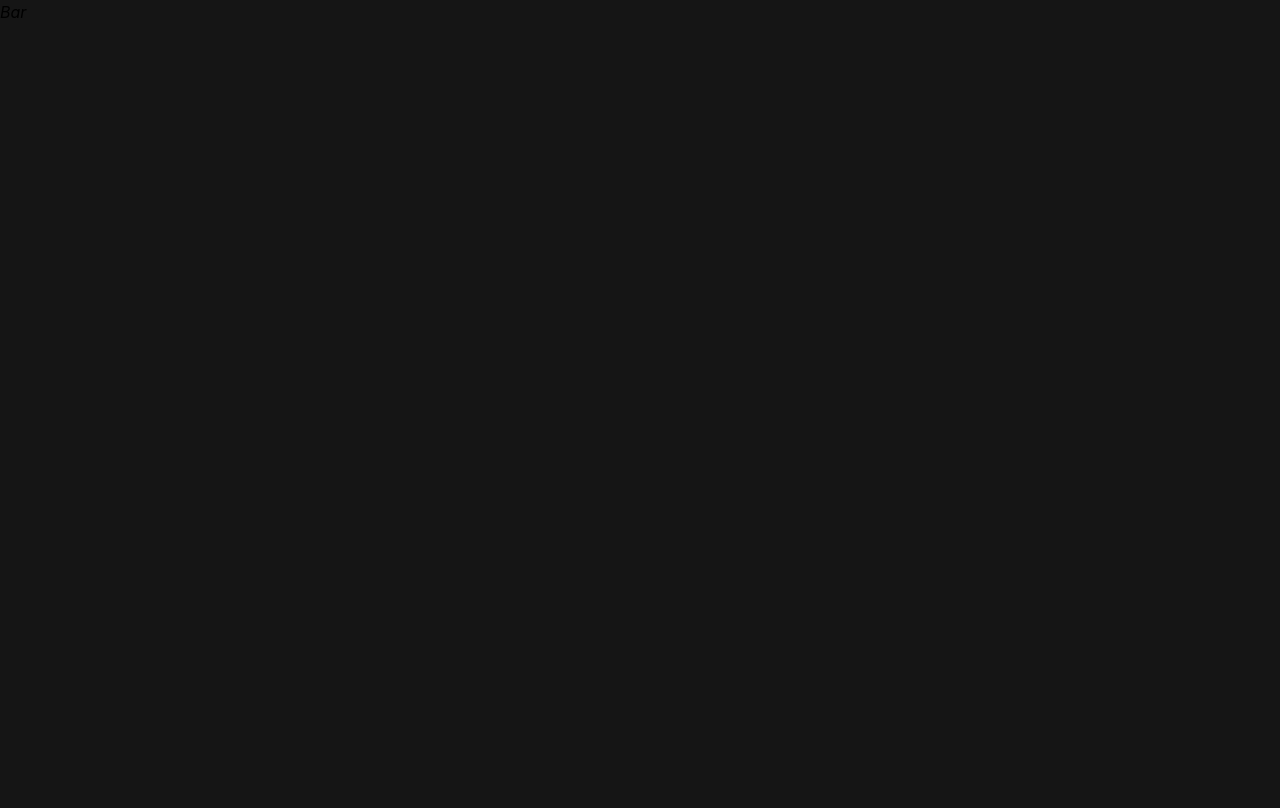
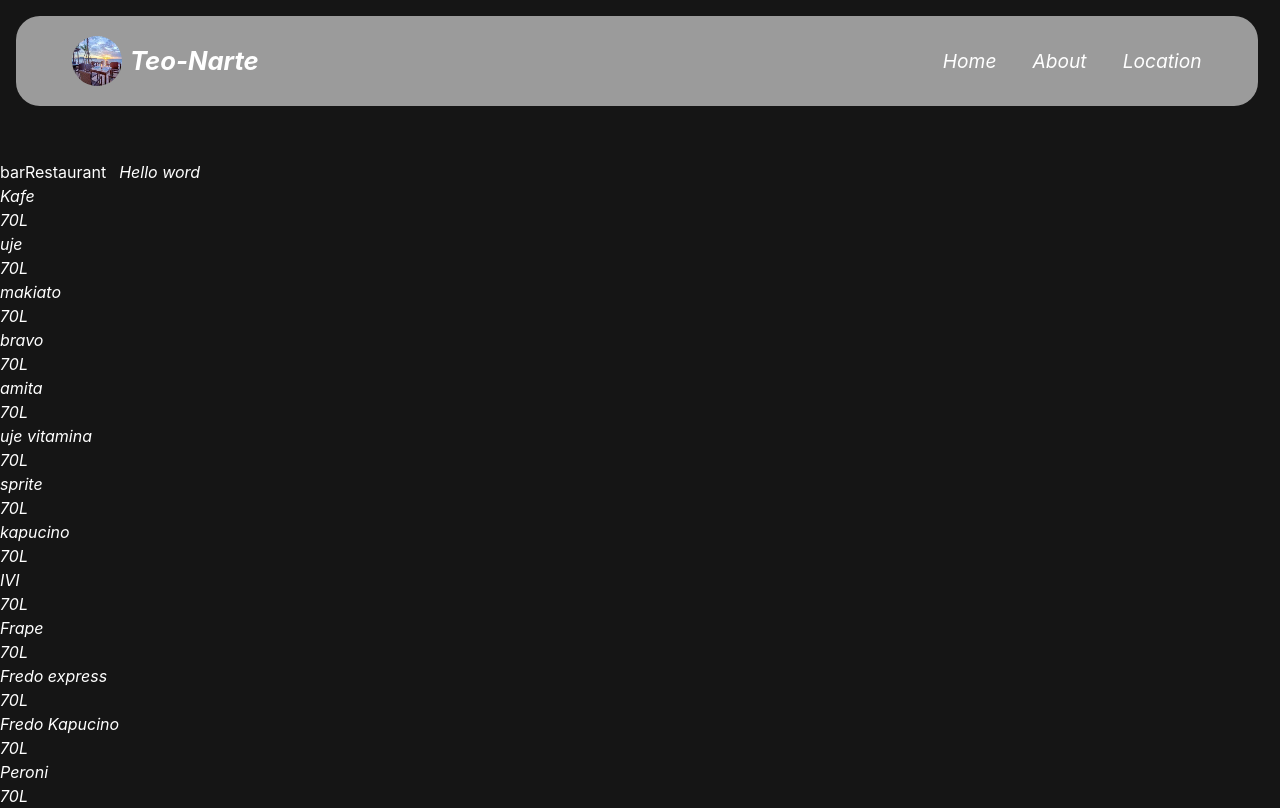
Before and after one commit to Don-Debug/Next-Restaurant, a Next.js app: page /menu in a window 1280 px wide. Built offline with nearby package versions, Linux system fonts and the light colour scheme.

Commit message:
[still working]

```diff
--- a/app/components/Location.tsx
+++ b/app/components/Location.tsx
@@ -7,7 +7,7 @@ export default function Location() {
       <h1 className=" text-center text-[2rem] mt-[10rem] font-bold">
         Location
       </h1>
-      <div className="md:w-[80%] w-[95%] aspect-[1/1] bg-blured mx-auto mt-[7rem] box-shadow mb-[11rem]">
+      <div className="md:w-[80%] w-[95%] aspect-[1/0.7] bg-blured mx-auto mt-[7rem] box-shadow mb-[11rem]">
         <Link
           href={`https://www.google.com/maps/place/Teo+Narte/@40.4909636,19.4310598,17.75z/data=!4m6!3m5!1s0x134531c7fa62f781:0xb03eaebbcf9603c0!8m2!3d40.4910618!4d19.4302856!16s%2Fg%2F11jy0jn408`}
           target="blank"
--- /dev/null
+++ b/app/constmenu/Barmenu.tsx
@@ -0,0 +1,56 @@
+const barMenu = [
+  {
+    name: "Kafe",
+    price: "70L",
+  },
+  {
+    name: "uje",
+    price: "70L",
+  },
+  {
+    name: "makiato",
+    price: "70L",
+  },
+  {
+    name: "bravo",
+    price: "70L",
+  },
+  {
+    name: "amita",
+    price: "70L",
+  },
+  {
+    name: "uje vitamina",
+    price: "70L",
+  },
+  {
+    name: "sprite",
+    price: "70L",
+  },
+  {
+    name: "kapucino",
+    price: "70L",
+  },
+  {
+    name: "IVI",
+    price: "70L",
+  },
+  {
+    name: "Frape",
+    price: "70L",
+  },
+  {
+    name: "Fredo express",
+    price: "70L",
+  },
+  {
+    name: "Fredo Kapucino",
+    price: "70L",
+  },
+  {
+    name: "Peroni",
+    price: "70L",
+  },
+];
+
+export default barMenu;
--- /dev/null
+++ b/app/constmenu/Restaurantmenu.tsx
@@ -0,0 +1,56 @@
+const RestaurantMenu = [
+  {
+    name: "Levrek",
+    price: "70L",
+  },
+  {
+    name: "Koce",
+    price: "70L",
+  },
+  {
+    name: "Barbun",
+    price: "70L",
+  },
+  {
+    name: "Margarita",
+    price: "70L",
+  },
+  {
+    name: "Spageti fruta deti",
+    price: "70L",
+  },
+  {
+    name: "Supe Peshku",
+    price: "70L",
+  },
+  {
+    name: "Proshute",
+    price: "70L",
+  },
+  {
+    name: "Tave Saganaq",
+    price: "70L",
+  },
+  {
+    name: "Tave Peshku",
+    price: "70L",
+  },
+  {
+    name: "Ngjala",
+    price: "70L",
+  },
+  {
+    name: "Patate te skuqura",
+    price: "70L",
+  },
+  {
+    name: "Xaxiq",
+    price: "70L",
+  },
+  {
+    name: "Sallate Greke",
+    price: "70L",
+  },
+];
+
+export default RestaurantMenu;
--- a/app/globals.css
+++ b/app/globals.css
@@ -3,81 +3,6 @@
 @tailwind utilities;
 
 @import url("https://fonts.googleapis.com/css2?family=Inter&display=swap");
-
-:root {
-  --max-width: 1100px;
-  --border-radius: 12px;
-  --font-mono: ui-monospace, Menlo, Monaco, "Cascadia Mono", "Segoe UI Mono",
-    "Roboto Mono", "Oxygen Mono", "Ubuntu Monospace", "Source Code Pro",
-    "Fira Mono", "Droid Sans Mono", "Courier New", monospace;
-
-  --foreground-rgb: 0, 0, 0;
-  --background-start-rgb: 214, 219, 220;
-  --background-end-rgb: 255, 255, 255;
-
-  --primary-glow: conic-gradient(
-    from 180deg at 50% 50%,
-    #16abff33 0deg,
-    #0885ff33 55deg,
-    #54d6ff33 120deg,
-    #0071ff33 160deg,
-    transparent 360deg
-  );
-  --secondary-glow: radial-gradient(
-    rgba(255, 255, 255, 1),
-    rgba(255, 255, 255, 0)
-  );
-
-  --tile-start-rgb: 239, 245, 249;
-  --tile-end-rgb: 228, 232, 233;
-  --tile-border: conic-gradient(
-    #00000080,
-    #00000040,
-    #00000030,
-    #00000020,
-    #00000010,
-    #00000010,
-    #00000080
-  );
-
-  --callout-rgb: 238, 240, 241;
-  --callout-border-rgb: 172, 175, 176;
-  --card-rgb: 180, 185, 188;
-  --card-border-rgb: 131, 134, 135;
-}
-
-@media (prefers-color-scheme: dark) {
-  :root {
-    --foreground-rgb: 255, 255, 255;
-    --background-start-rgb: 0, 0, 0;
-    --background-end-rgb: 0, 0, 0;
-
-    --primary-glow: radial-gradient(rgba(1, 65, 255, 0.4), rgba(1, 65, 255, 0));
-    --secondary-glow: linear-gradient(
-      to bottom right,
-      rgba(1, 65, 255, 0),
-      rgba(1, 65, 255, 0),
-      rgba(1, 65, 255, 0.3)
-    );
-
-    --tile-start-rgb: 2, 13, 46;
-    --tile-end-rgb: 2, 5, 19;
-    --tile-border: conic-gradient(
-      #ffffff80,
-      #ffffff40,
-      #ffffff30,
-      #ffffff20,
-      #ffffff10,
-      #ffffff10,
-      #ffffff80
-    );
-
-    --callout-rgb: 20, 20, 20;
-    --callout-border-rgb: 108, 108, 108;
-    --card-rgb: 100, 100, 100;
-    --card-border-rgb: 200, 200, 200;
-  }
-}
 
 * {
   box-sizing: border-box;
@@ -100,7 +25,7 @@ html::-webkit-scrollbar {
 }
 
 body {
-  color: rgb(var(--foreground-rgb));
+  color: #fff;
   background-color: #151515;
 }
 .bg-blured {
--- /dev/null
+++ b/app/menu/components/Bar.tsx
@@ -0,0 +1,15 @@
+import Link from "next/link";
+import barMenu from "../../constmenu/Barmenu";
+
+export default function Bar() {
+  return (
+    <div>
+      {barMenu.map((bar) => (
+        <div key={bar.name} className="flex flex-col">
+          <h1>{bar.name}</h1>
+          <p>{bar.price}</p>
+        </div>
+      ))}
+    </div>
+  );
+}
--- /dev/null
+++ b/app/menu/components/Restaurant.tsx
@@ -0,0 +1,15 @@
+import Link from "next/link";
+import RestaurantMenu from "../../constmenu/Restaurantmenu";
+
+export default function Restaurant() {
+  return (
+    <div>
+      {RestaurantMenu.map((restaurant) => (
+        <div key={restaurant.name} className="flex flex-wrap">
+          <h1>{restaurant.name}</h1>
+          <p>{restaurant.price}</p>
+        </div>
+      ))}
+    </div>
+  );
+}
--- a/app/menu/page.tsx
+++ b/app/menu/page.tsx
@@ -1,7 +1,45 @@
-export default function Home() {
+"use client";
+import React, { useState } from "react";
+import Link from "next/link";
+import barMenu from "../constmenu/Barmenu";
+import Navbar from "../components/Navbar";
+
+import Bar from "./components/Bar";
+import Restaurant from "./components/Restaurant";
+
+export default function Menu() {
+  const [showFirstDiv, setShowFirstDiv] = useState(true);
+  const [showSecondDiv, setShowSecondDiv] = useState(false);
+
+  const toggleFirstDiv = () => {
+    setShowFirstDiv(true);
+    setShowSecondDiv(false);
+  };
+
+  const toggleSecondDiv = () => {
+    setShowFirstDiv(false);
+    setShowSecondDiv(true);
+  };
   return (
     <div>
-      <h1>Bar</h1>
+      <div className=" h-[10rem]">
+        <Navbar />
+      </div>
+      <div className=" flex items-start">
+        <div>
+          <button onClick={toggleFirstDiv}>
+            <h1>bar</h1>
+          </button>
+          <button onClick={toggleSecondDiv}>
+            <h1>Restaurant</h1>
+          </button>
+          {showFirstDiv && <Bar />}
+          {showSecondDiv && <Restaurant />}
+        </div>
+        <div>
+          <h1>Hello word</h1>
+        </div>
+      </div>
     </div>
   );
 }
--- a/next.config.js
+++ b/next.config.js
@@ -3,6 +3,6 @@ const nextConfig = {
   experimental: {
     appDir: true,
   },
-}
+};
 
-module.exports = nextConfig
+module.exports = nextConfig;
--- a/package.json
+++ b/package.json
@@ -16,6 +16,8 @@
     "eslint-config-next": "13.2.4",
     "leaflet": "^1.9.3",
     "next": "13.2.4",
+    "next-i18next": "^13.2.2",
+    "next-translate": "^2.0.4",
     "react": "18.2.0",
     "react-dom": "18.2.0",
     "react-icons": "^4.8.0",
```
Also changed, not shown: public/map.png, 1 other file (tests, documents, lock files or other folders).
